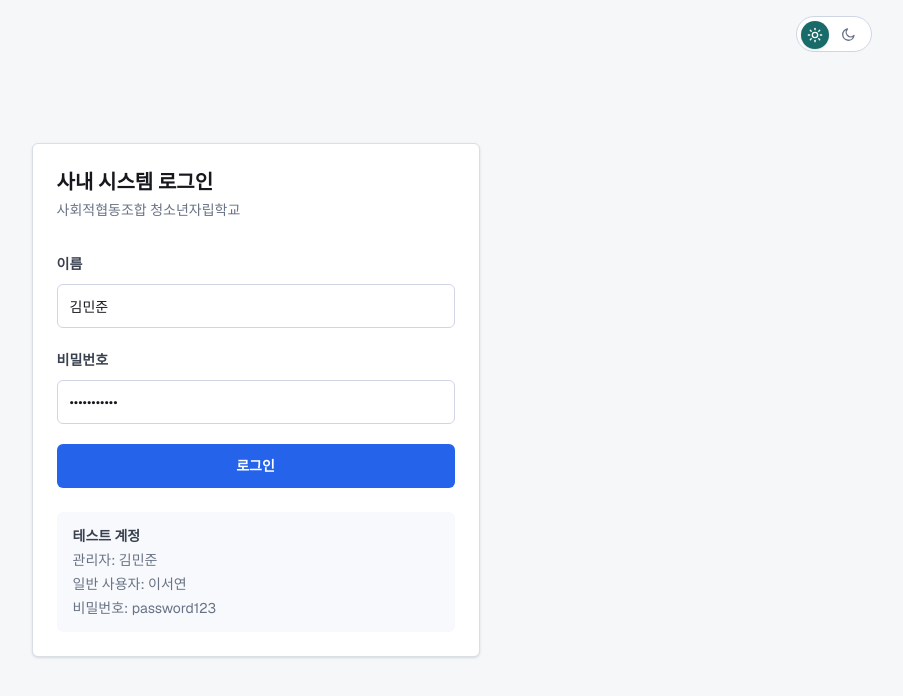
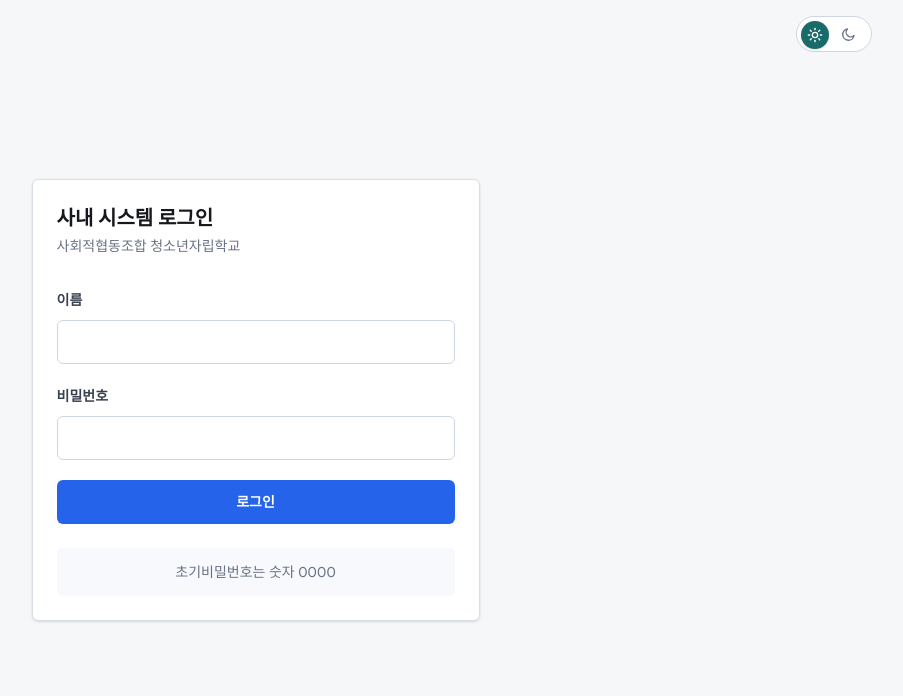
Before and after one commit to frontierverse/e-approval-system, a Next.js app: page /login in a window 1280 px wide. Shown: the top 696 px of the page, without its empty margins (377-1280 px from the left). Built offline with nearby package versions, Linux system fonts and the light colour scheme; no server answers.

Commit message:
UI: remove login default values and add initial password notice

```diff
--- a/src/app/login/page.tsx
+++ b/src/app/login/page.tsx
@@ -29,11 +29,8 @@ export default async function LoginPage() {
 
         <LoginForm />
 
-        <div className="mt-6 rounded-md bg-[#f7f9fc] px-4 py-3 text-sm leading-6 text-[#697386]">
-          <p className="font-semibold text-[#394150]">테스트 계정</p>
-          <p>관리자: 김민준</p>
-          <p>일반 사용자: 이서연</p>
-          <p>비밀번호: password123</p>
+        <div className="mt-6 rounded-md bg-[#f7f9fc] px-4 py-3 text-center text-sm leading-6 text-[#697386]">
+          <p>초기비밀번호는 숫자 0000</p>
         </div>
       </section>
     </main>
--- a/src/components/login-form.tsx
+++ b/src/components/login-form.tsx
@@ -26,7 +26,6 @@ export function LoginForm() {
           id="name"
           name="name"
           type="text"
-          defaultValue="김민준"
           autoComplete="name"
           className="mt-2 h-11 w-full rounded-md border border-[#cfd6e3] bg-white px-3 text-sm outline-none transition focus:border-[#196b69] focus:ring-2 focus:ring-[#d7eceb]"
         />
@@ -43,7 +42,6 @@ export function LoginForm() {
           id="password"
           name="password"
           type="password"
-          defaultValue="password123"
           autoComplete="current-password"
           className="mt-2 h-11 w-full rounded-md border border-[#cfd6e3] bg-white px-3 text-sm outline-none transition focus:border-[#196b69] focus:ring-2 focus:ring-[#d7eceb]"
         />
```
